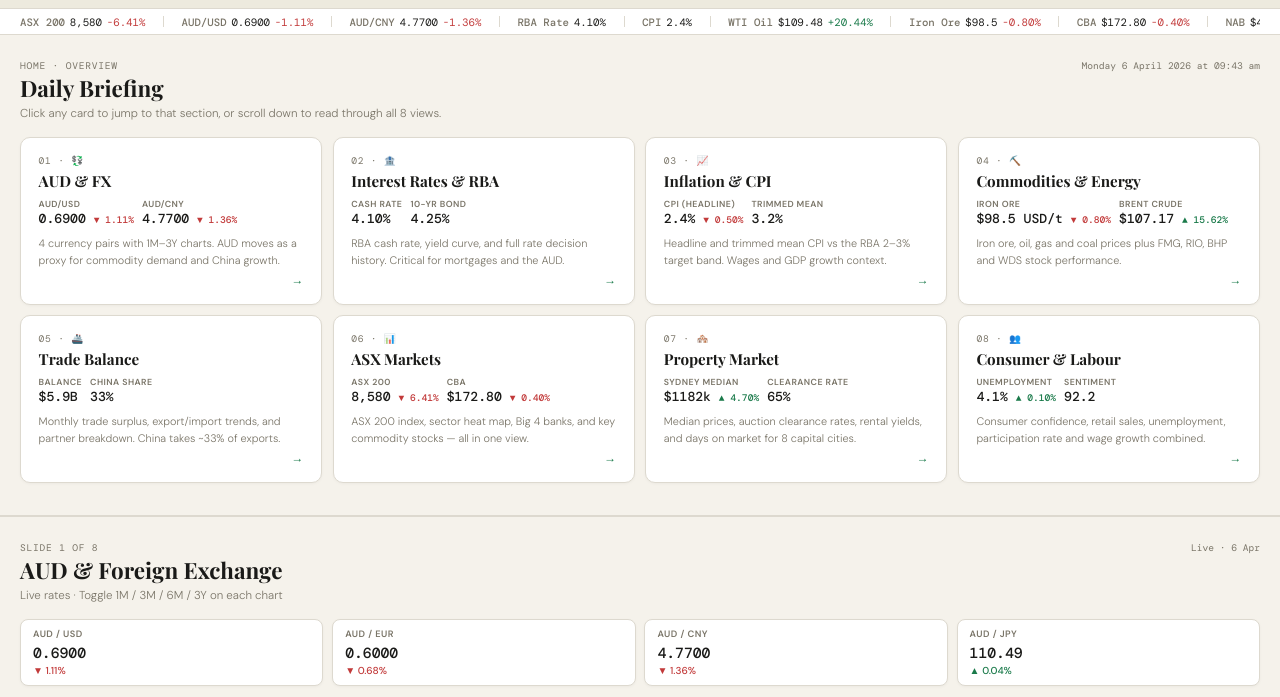
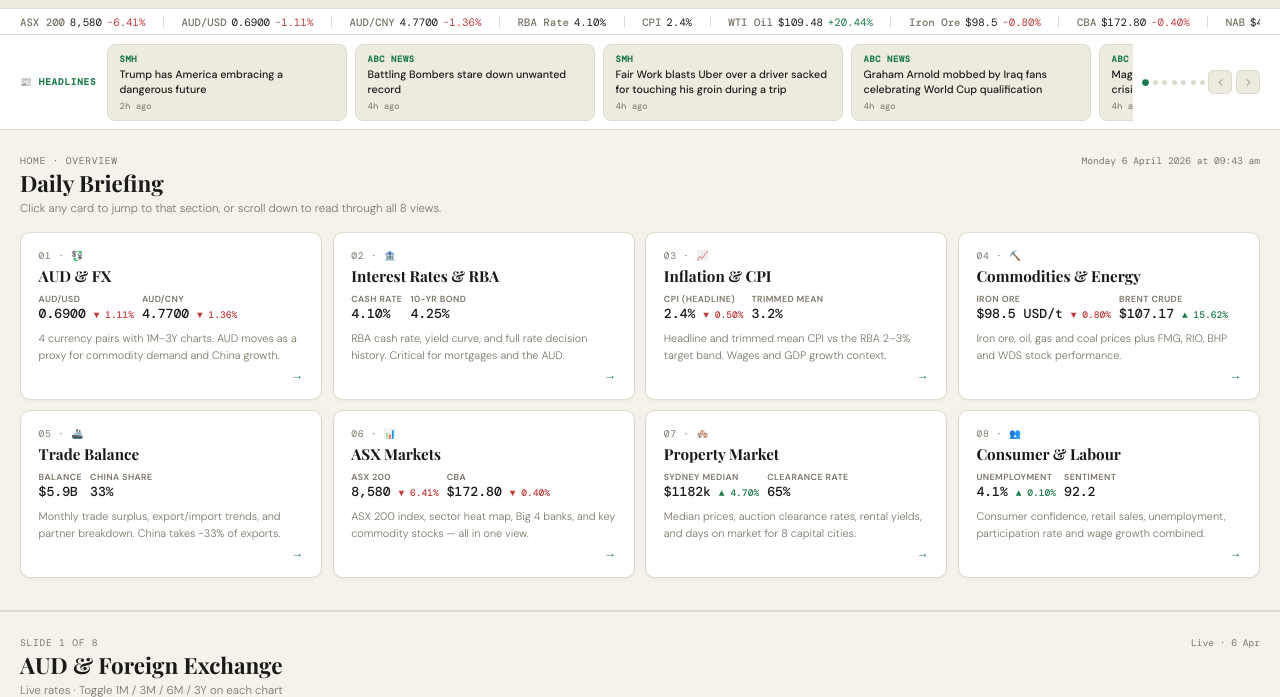
Before and after one commit to adeebkhan01/au-finance-dashboard, a plain HTML site: page index.html in a window 1280 px wide. Shown: the part 42-739 px from the top of the page. Drawn offline with nearby package versions, Linux system fonts and the light colour scheme.

Commit message:
Update index.html

```diff
--- a/index.html
+++ b/index.html
@@ -105,6 +105,25 @@ canvas{width:100%!important}
 .range-btn{font-size:.6rem;font-weight:600;padding:.18rem .42rem;border-radius:4px;border:1px solid var(--border);background:transparent;color:var(--muted);cursor:pointer;transition:all .15s;font-family:var(--mono)}
 .range-btn:hover{border-color:var(--green);color:var(--green)}
 .range-btn.active{background:var(--green);border-color:var(--green);color:#fff}
+
+/* ── News Carousel ────────────────────────────────────── */
+.news-bar{background:var(--card);border-bottom:1px solid var(--border);padding:.55rem 1.25rem;transition:background .3s;overflow:hidden}
+.news-bar-inner{display:flex;align-items:center;gap:.65rem}
+.news-label{font-size:.58rem;font-weight:700;text-transform:uppercase;letter-spacing:.09em;color:var(--green);font-family:var(--mono);white-space:nowrap;flex-shrink:0}
+.news-track-wrap{flex:1;overflow:hidden;position:relative}
+.news-track{display:flex;gap:.5rem;transition:transform .45s cubic-bezier(.4,0,.2,1);will-change:transform}
+.news-card{flex-shrink:0;width:240px;background:var(--surface);border:1px solid var(--border);border-radius:8px;padding:.5rem .72rem;cursor:pointer;text-decoration:none;display:block;transition:border-color .15s,box-shadow .15s}
+.news-card:hover{border-color:var(--green-lt);box-shadow:0 2px 8px rgba(0,0,0,.07)}
+.news-src{font-size:.55rem;font-family:var(--mono);font-weight:700;color:var(--green);text-transform:uppercase;letter-spacing:.07em;margin-bottom:.15rem}
+.news-hl{font-size:.67rem;font-weight:500;line-height:1.35;color:var(--text);display:-webkit-box;-webkit-line-clamp:2;-webkit-box-orient:vertical;overflow:hidden}
+.news-age{font-size:.56rem;color:var(--muted);font-family:var(--mono);margin-top:.2rem}
+.news-nav{display:flex;gap:.22rem;align-items:center;flex-shrink:0}
+.news-nav-btn{width:24px;height:24px;border-radius:5px;border:1px solid var(--border);background:var(--surface);color:var(--muted);cursor:pointer;display:flex;align-items:center;justify-content:center;transition:all .15s;flex-shrink:0;line-height:1}
+.news-nav-btn:hover{border-color:var(--green);color:var(--green);background:var(--green-dim)}
+.news-nav-btn svg{width:11px;height:11px;stroke:currentColor;fill:none;stroke-width:2;stroke-linecap:round;stroke-linejoin:round}
+.news-dots{display:flex;gap:.28rem;align-items:center;flex-shrink:0}
+.news-dot{width:5px;height:5px;border-radius:50%;background:var(--border);transition:background .2s,transform .2s;cursor:pointer}
+.news-dot.active{background:var(--green);transform:scale(1.35)}
 
 /* ── Grid layouts ─────────────────────────────────────── */
 .grid-2{display:grid;grid-template-columns:1fr 1fr;gap:.65rem}
@@ -265,6 +284,25 @@ footer a{color:var(--green);text-decoration:none}
 
 <!-- ── Ticker ── -->
 <div class="ticker"><div class="ticker-inner" id="ticker">Loading market data…</div></div>
+
+<!-- ── News Carousel ── -->
+<div class="news-bar" id="news-bar" style="display:none">
+  <div class="news-bar-inner">
+    <span class="news-label">📰 Headlines</span>
+    <div class="news-track-wrap">
+      <div class="news-track" id="news-track"></div>
+    </div>
+    <div class="news-nav">
+      <div class="news-dots" id="news-dots"></div>
+      <button class="news-nav-btn" id="news-prev" title="Previous">
+        <svg viewBox="0 0 24 24"><polyline points="15 18 9 12 15 6"/></svg>
+      </button>
+      <button class="news-nav-btn" id="news-next" title="Next">
+        <svg viewBox="0 0 24 24"><polyline points="9 18 15 12 9 6"/></svg>
+      </button>
+    </div>
+  </div>
+</div>
 
 <!-- ── Main content (injected by JS) ── -->
 <main id="main"></main>
@@ -1191,6 +1229,68 @@ function rebuildAllCharts() {
 }
 
 // ─────────────────────────────────────────────────────────
+// News Carousel
+// ─────────────────────────────────────────────────────────
+let _newsIdx = 0;
+let _newsMax = 0;
+let _newsTimer = null;
+
+function _newsAge(pubDate) {
+  if (!pubDate) return '';
+  const ms = Date.now() - Date.parse(pubDate);
+  if (isNaN(ms) || ms < 0) return '';
+  const m = Math.floor(ms / 60000);
+  if (m < 1) return 'just now';
+  if (m < 60) return m + 'm ago';
+  const h = Math.floor(m / 60);
+  if (h < 24) return h + 'h ago';
+  return Math.floor(h / 24) + 'd ago';
+}
+
+function _newsGo(i) {
+  _newsIdx = Math.max(0, Math.min(i, _newsMax));
+  const card = document.querySelector('.news-card');
+  const gap = 8;
+  const w = card ? card.offsetWidth + gap : 248;
+  document.getElementById('news-track').style.transform = `translateX(-${_newsIdx * w}px)`;
+  document.querySelectorAll('.news-dot').forEach((d, j) => d.classList.toggle('active', j === _newsIdx));
+}
+
+function _newsKick() {
+  clearInterval(_newsTimer);
+  _newsTimer = setInterval(() => _newsGo(_newsIdx >= _newsMax ? 0 : _newsIdx + 1), 5500);
+}
+
+function renderNews(news) {
+  const bar = document.getElementById('news-bar');
+  if (!news?.length) return; // stay hidden
+  const top10 = news.slice(0, 10);
+  const track = document.getElementById('news-track');
+  const dotsEl = document.getElementById('news-dots');
+
+  track.innerHTML = top10.map(n => `<a class="news-card" href="${esc(n.link||'#')}" target="_blank" rel="noopener noreferrer">
+    <div class="news-src">${esc(n.source||'News')}</div>
+    <div class="news-hl">${esc(n.title||'')}</div>
+    <div class="news-age">${_newsAge(n.pubDate)}</div>
+  </a>`).join('');
+
+  bar.style.display = '';
+
+  // After paint: compute visible card count from wrapper width
+  requestAnimationFrame(() => {
+    const wrapW = document.querySelector('.news-track-wrap')?.offsetWidth || 700;
+    const cardW = 240 + 8;
+    const visible = Math.max(1, Math.floor(wrapW / cardW));
+    _newsMax = Math.max(0, top10.length - visible);
+    dotsEl.innerHTML = Array.from({length: _newsMax + 1}, (_, i) =>
+      `<span class="news-dot${i===0?' active':''}" onclick="_newsGo(${i});_newsKick()"></span>`).join('');
+    document.getElementById('news-prev').onclick = () => { _newsGo(_newsIdx - 1); _newsKick(); };
+    document.getElementById('news-next').onclick = () => { _newsGo(_newsIdx + 1); _newsKick(); };
+    _newsKick();
+  });
+}
+
+// ─────────────────────────────────────────────────────────
 // Render all slides
 // ─────────────────────────────────────────────────────────
 function renderAll(d) {
@@ -1235,6 +1335,7 @@ async function loadData() {
     }
 
     renderTicker(D);
+    renderNews(D.news);
     renderAll(D);
     document.getElementById('loading-overlay').style.display = 'none';
   } catch(e) {
```
